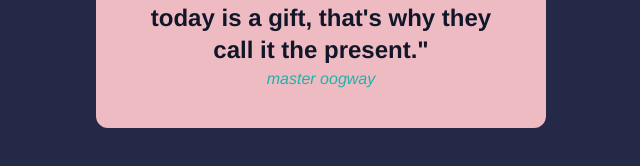
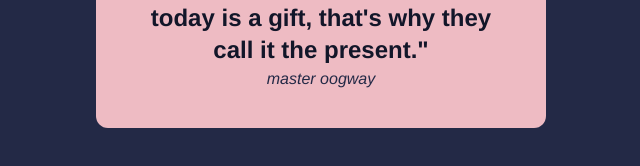
Before and after one commit to JonathanG0314/hw-9-assignment, a plain HTML site: page index.html in a window 1280 px wide. Shown: the part 530-696 px from the top of the page, 319-959 px from the left. Drawn offline with Linux system fonts and the light colour scheme.

Commit message:
Update color

```diff
--- a/style.css
+++ b/style.css
@@ -53,7 +53,7 @@ main {
 }
 
 .quoted {
-  color: #20b2aa;
+  color: #232946;
   font-style: italic;
   text-transform: lowercase;
 }
```
